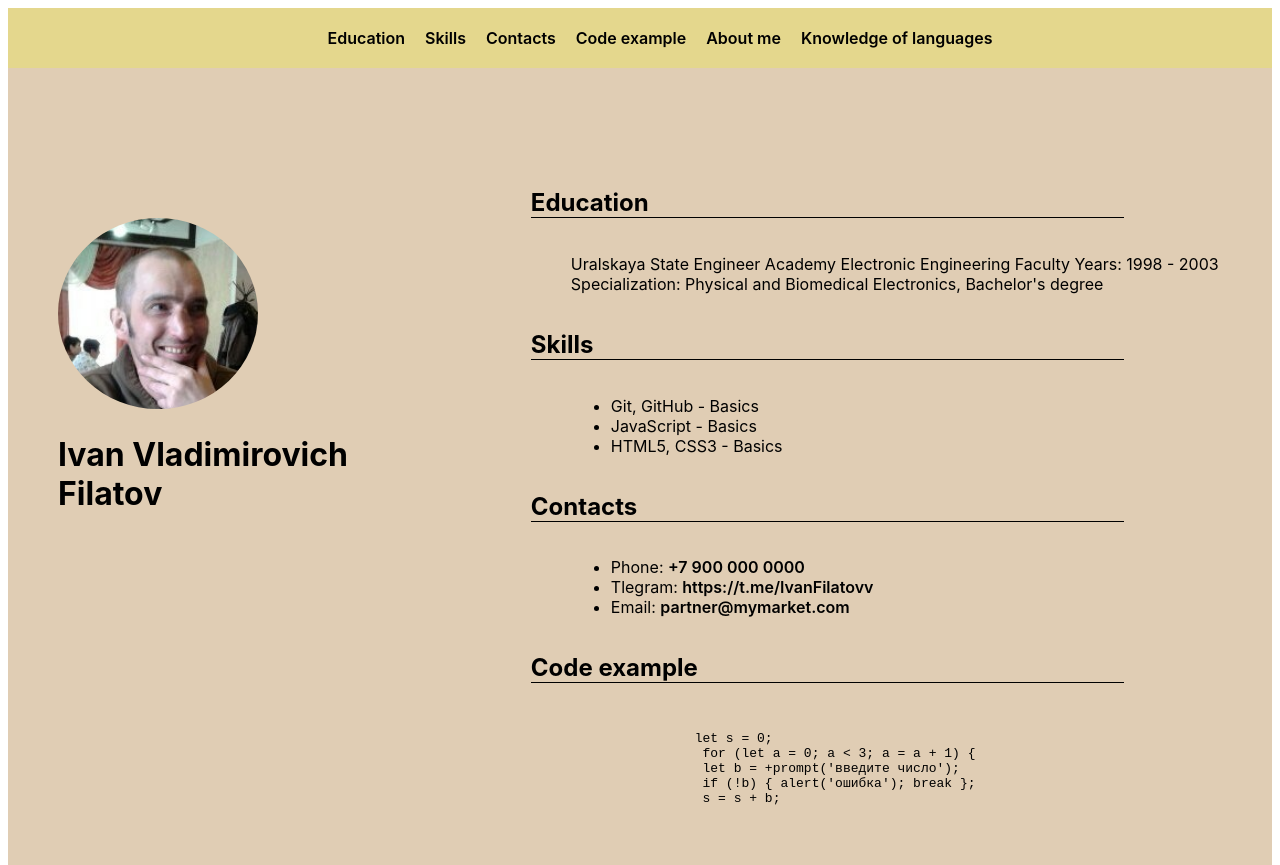
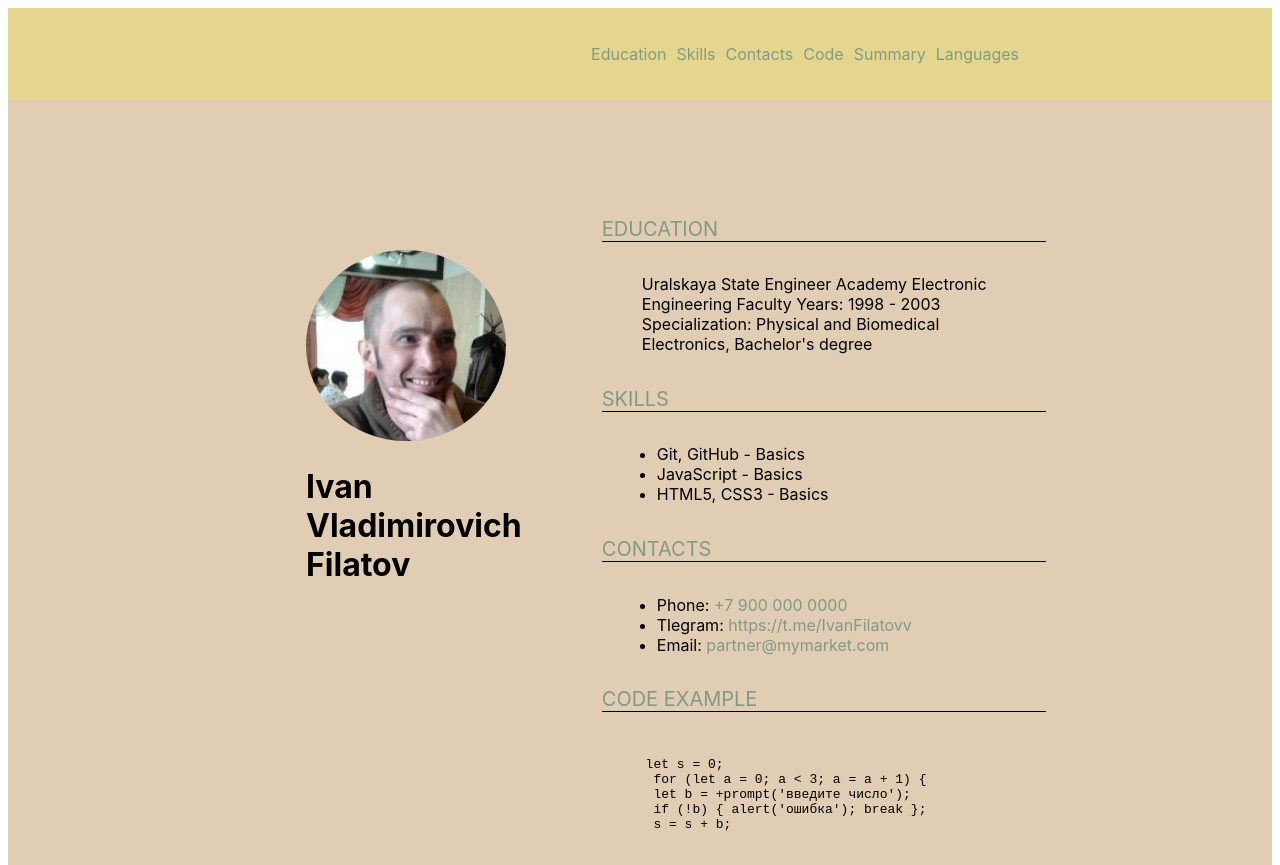
Before and after one commit to Filon08/rsschool-cv, a plain HTML site: page index.html in a window 1280 px wide. Shown: the top 865 px of the page. Drawn offline with Linux system fonts and the light colour scheme; a web font is replaced by a local one.

Commit message:
fix: change style.css

```diff
--- a/CSS/style.css
+++ b/CSS/style.css
@@ -1,13 +1,22 @@
+html {
+    scroll-behavior: smooth;
+}
+
 @font-face {
     font-family: inter;
     src: url("../assets/fonts/Inter/static/Inter-Regular.ttf");
 }
-a{
-    text-decoration: none; color:black;font-weight: 600;
+
+a {
+    color: #829985;
+    text-decoration: none;
+    transition: color 0.5s;
 }
-a:hover{
+
+a:hover {
     color: rgb(248, 105, 105);
 }
+
 * {
     box-sizing: border-box;
 }
@@ -23,43 +32,46 @@ body {
     width: 200px;
     border-radius: 50%;
 }
-.introduction{
+
+.introduction {
     padding: 20px;
-    position:sticky;
-    top: 0px;
+
     background-color: rgb(228, 215, 141);
 }
-.introduction-contaner{
-    display: flex;
-align-items: center;
-justify-content: center;}
+
+
 .main {
     display: flex;
     font-family: 'inter';
-    background-color:rgb(224, 205, 180);
+    background-color: rgb(224, 205, 180);
 }
+
 .main-container {
     display: flex;
     justify-content: space-between;
     gap: 30px;
-  }
-  .main-photo{
+}
+
+.main-photo {
     padding: 50px;
-  }
-  .main-content{
+}
+
+.main-content {
     width: 60%;
-  }
+}
 
 .nav-list {
-    margin: 0;
     display: flex;
-    gap: 20px;
     list-style: none;
-    justify-content: center;
+    padding-left: 15px;
+    justify-content: flex-end;
+
 }
 
-.nav-lin {
-    text-decoration: none;
+.nav-link {
+    padding: 0 20px;
+    line-height: 50px;
+    transition: .3s;
 }
 
 .conclusion {
@@ -76,23 +88,81 @@ justify-content: center;}
     display: flex;
     flex-direction: column;
 }
-.cell-header{
-    width: 80%;
+
+.cell-header {
+    font-size: 20px;
+    font-weight: 400;
+    text-transform: uppercase;
+    /* letter-spacing: 5px; */
+    color: #829985;
+    /* width: 80%; */
     border-bottom: 1px solid black;
 }
-.cell-paragraph{
+.listsckills {
+    padding-left: 15px;
+}
+
+.listcontact {
+    padding-left: 15px;
+}
+
+.cell-paragraph {
     padding: 0 40px;
 }
-.separator{
+
+.separator {
     height: 100px;
 }
-.conclusion{
+
+.code {
+    position: relative;
+    right: 120px;
+}
+
+.conclusion {
     background-color: rgb(57, 252, 89);
 }
-.conclusion-text{
+
+.conclusion-text {
     display: flex;
-justify-content: center;}
+    justify-content: center;
+}
+
 .conclusion-logo {
     background-color: rgb(204, 247, 14);
     width: 50px;
 }
+
+@media (max-width: 1440px) {
+    .container {
+        max-width: 768px;
+        margin: 0 auto;
+    }
+
+    .nav-link {
+        /* display: flex; */
+        padding: 5px;
+        line-height: 5px;
+        transition: .3s;
+    }
+}
+
+@media (max-width: 768px) {
+    .container {
+        max-width: 360px;
+        margin: 0 auto;
+    }
+
+    .main-container {
+        display: flex;
+        flex-direction: column;
+        /* justify-content: space-between; */
+        gap: 30px;
+    }
+
+    .main-photo {
+        padding: 20px;
+    }
+
+
+}
--- a/index.html
+++ b/index.html
@@ -18,9 +18,9 @@
                 <li class="nav-item"><a href="#Education" class="nav-link">Education</a></li>
                 <li class="nav-item"><a href="#Skills" class="nav-link">Skills</a></li>
                 <li class="nav-item"><a href="#Contacts" class="nav-link">Contacts</a></li>
-                <li class="nav-item"><a href="#Codeexample" class="nav-link">Code example</a></li>
-                <li class="nav-item"><a href="#Aboutme" class="nav-link">About me</a></li>
-                <li class="nav-item"><a href="#Knowledgeoflanguages" class="nav-link">Knowledge of languages</a></li>
+                <li class="nav-item"><a href="#Codeexample" class="nav-link">Code</a></li>
+                <li class="nav-item"><a href="#Aboutme" class="nav-link">Summary</a></li>
+                <li class="nav-item"><a href="#Knowledgeoflanguages" class="nav-link">Languages</a></li>
             </ul>
         </div>
     </header>
@@ -65,7 +65,7 @@
 
                     <div class="cell">
                         <h2 class="cell-header" id="Codeexample" >Code example</h2>
-                        <pre>
+                        <pre class="code">
                         <code>
                      let s = 0;
                       for (let a = 0; a &lt; 3; a = a + 1) {
```
Also changed, not shown: 1 other file.
